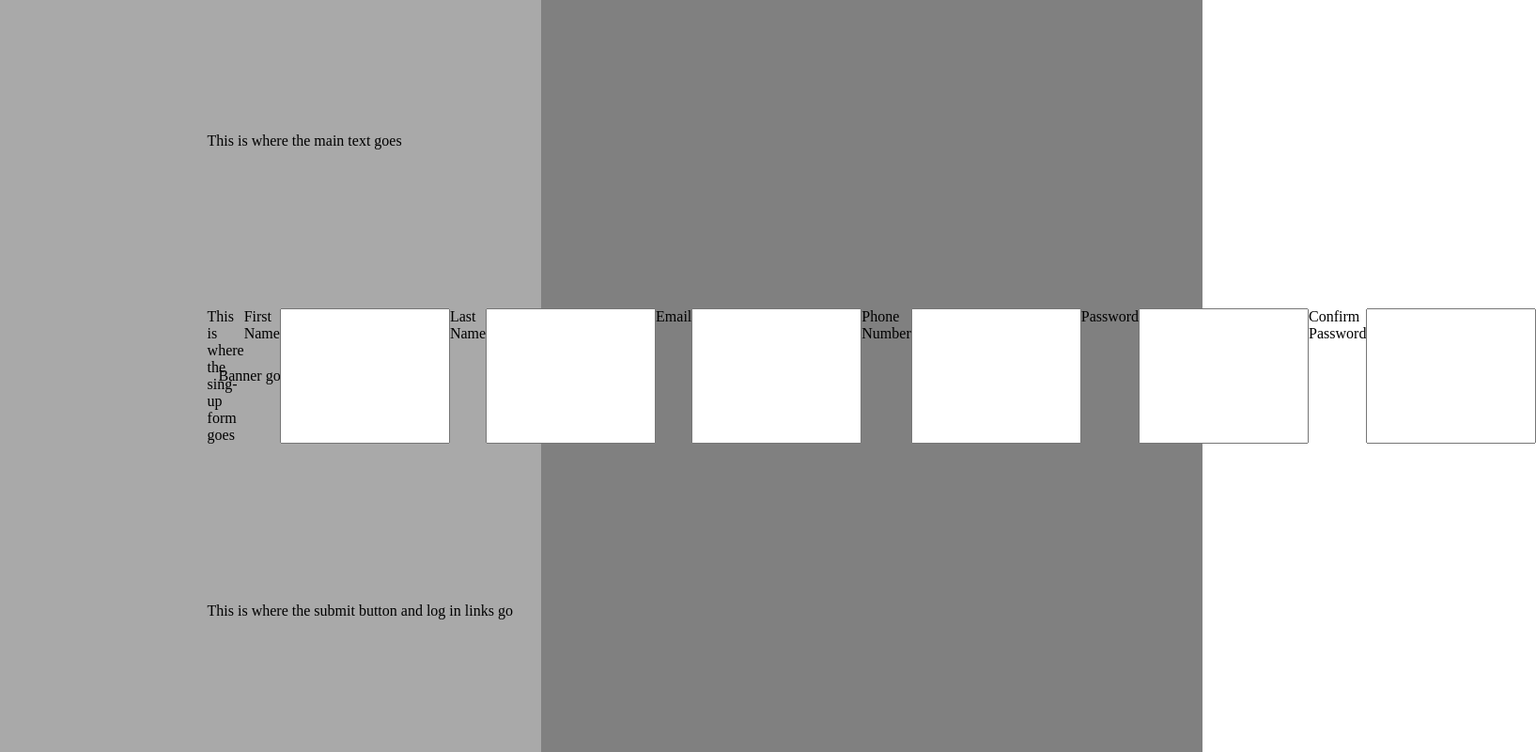
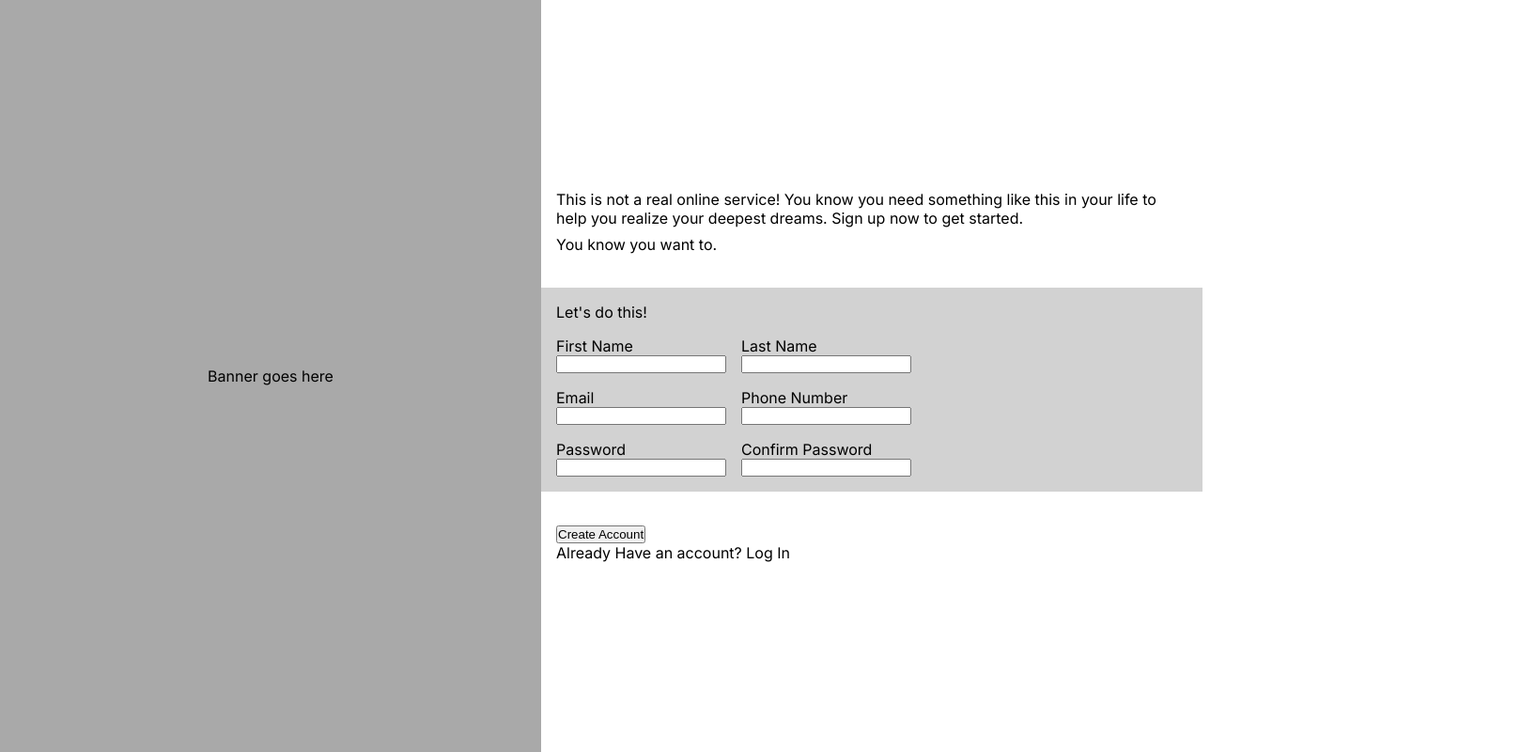
Before and after one commit to glxsss/signup-form, a plain HTML site: page index.html in a window 1280 px wide. Shown: the whole page at 94% size, 1635 px wide, since content can reach past the window. Drawn offline with Linux system fonts and the light colour scheme.

Commit message:
Cleaned up boilerplate

```diff
--- a/index.html
+++ b/index.html
@@ -1,28 +1,30 @@
 <!DOCTYPE html>
 <html lang="en">
+
 <head>
     <meta charset="UTF-8">
     <meta name="viewport" content="width=device-width, initial-scale=1.0">
     <title>Document</title>
     <link rel="stylesheet" href="styles.css">
 </head>
+
 <body>
     <div class="container">
         <div class="banner-container">
             <p>Banner goes here</p>
         </div>
+        <div class="right-side">
+            <div class="description">
+                <p>This is not a real online service! You know you need something like this in your life to help you
+                    realize your deepest dreams. Sign up now to get started.</p>
+                <p>You know you want to.</p>
+            </div>
             <div class="form-container">
-            <div class="description">
-                <p>This is where the main text goes</p>
-            </div>
+                <p>Let's do this!</p>
                 <div class="main-form">
-                <p>This is where the sing-up form goes</p>
+                    <div class="col-one">
                         <div class="fields">
                             <label for="first-name">First Name</label>
-                    <input id="first-name">
-                </div>
-                <div class="fields">
-                    <label for="first-name">Last Name</label>
                             <input id="first-name">
                         </div>
                         <div class="fields">
@@ -30,11 +32,17 @@
                             <input id="first-name">
                         </div>
                         <div class="fields">
-                    <label for="first-name">Phone Number</label>
+                            <label for="first-name">Password</label>
+                            <input id="first-name">
+                        </div>
+                    </div>
+                    <div class="col-two">
+                        <div class="fields">
+                            <label for="first-name">Last Name</label>
                             <input id="first-name">
                         </div>
                         <div class="fields">
-                    <label for="first-name">Password</label>
+                            <label for="first-name">Phone Number</label>
                             <input id="first-name">
                         </div>
                         <div class="fields">
@@ -42,10 +50,14 @@
                             <input id="first-name">
                         </div>
                     </div>
+                </div>
+            </div>
             <div class="submit-signin">
-                <p>This is where the submit button and log in links go</p>
+                <button>Create Account</button>
+                <p>Already Have an account? Log In</p>
             </div>
         </div>
     </div>
 </body>
+
 </html>
--- a/styles.css
+++ b/styles.css
@@ -1,7 +1,14 @@
+@import url('https://fonts.googleapis.com/css2?family=Inter&display=swap');
+
 * {
-    padding: 0px;
-    margin: 0;
-    box-sizing: border-box;
+  margin: 0;
+  padding: 0;
+  box-sizing: border-box;
+}
+
+html, body {
+  font-family: "Inter", sans-serif;
+  height: 100%;
 }
 
 .container {
@@ -17,19 +24,50 @@
     align-items: center;
 }
 
+.right-side {
+    display: flex;
+    flex-direction: column;
+    align-items: flex-start;
+    justify-content: center;
+    gap: 20px;
+    width: 100%;
+}
+
+.description {
+    display: flex;
+    flex-direction: column;
+    gap: .5rem;
+    padding: 1rem;
+}
+
 .form-container {
-    display: grid;
-    align-items: center;
-    justify-content: center;
-    grid-template-rows: 1.5fr 1fr 1.5fr;
-    background-color: grey;
+    display: flex;
+    flex-direction: column;
+    gap: 1rem;
+    background-color: rgb(210, 210, 210);
+    width: 100%;
+    padding: 1rem;
 }
 
 .main-form {
     display: flex;
+    gap: 1rem;
+}
 
+.col-one, .col-two {
+    display: flex;
+    flex-direction: column;
+    gap: 1rem;
 }
 
 .fields {
     display: flex;
+    flex-direction: column;
 }
+
+.submit-signin {
+    display: flex;
+    flex-direction: column;
+    align-items: flex-start;
+    padding: 1rem;
+}
```
Lines whose indentation alone changed are shown as unchanged.
